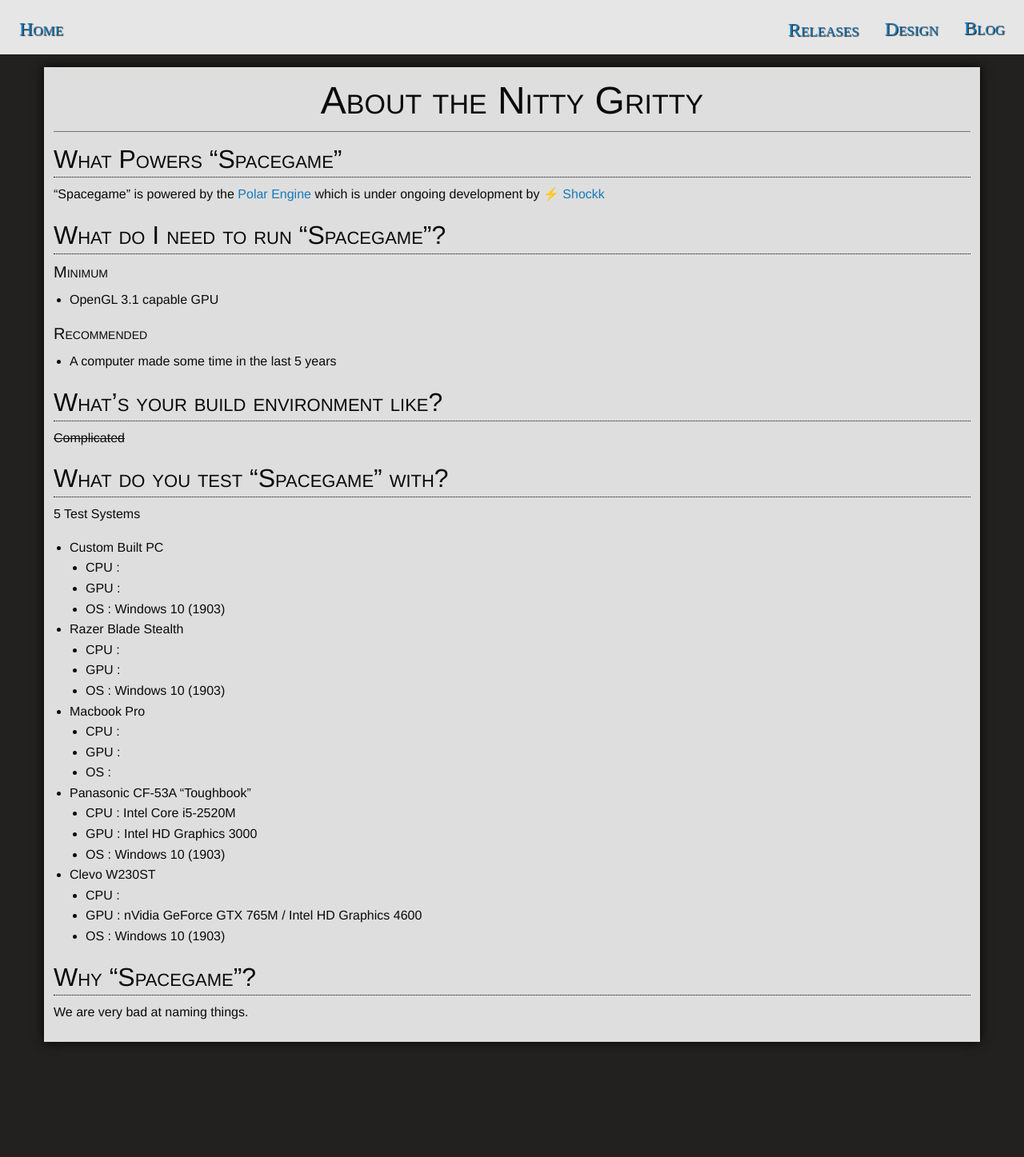
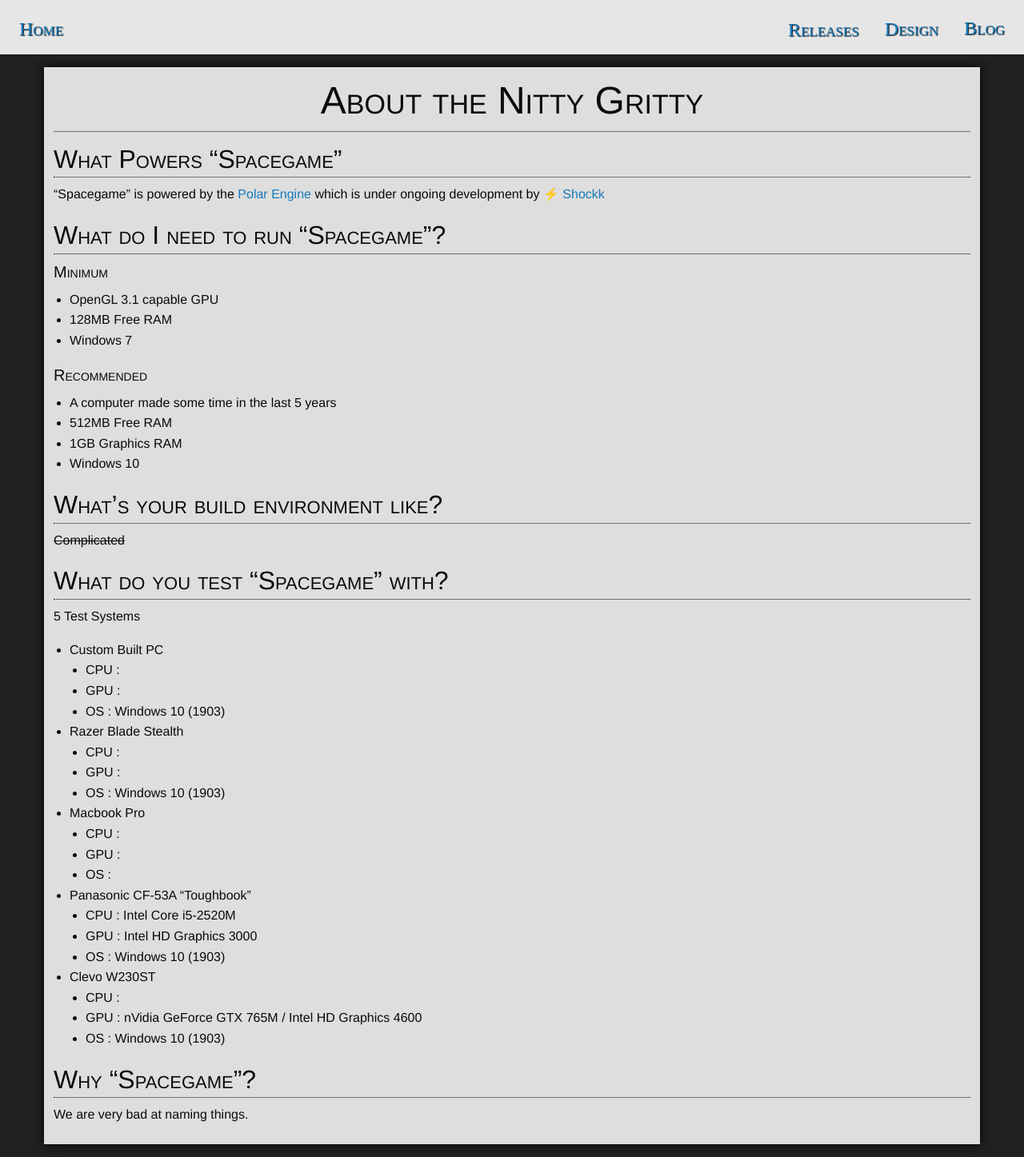
Before and after one commit to ori-sky/polar-space, a Jekyll site: the page built from designs/about.md, in a window 1280 px wide. Shown: the whole page at 80% size. Built offline with Jekyll 4.4.1, drawn with Linux system fonts in a browser that asks for light colours; nearby versions of some CDN libraries; some web fonts are replaced; our own code applies the rules of GitHub Pages for plain Markdown files; library files that are not in the unit come from our copies; before the commit the page ends 1319 px from its top, so only the background shows below that.

Commit message:
Update about.md
Expanded system requirements

```diff
--- a/designs/about.md
+++ b/designs/about.md
@@ -13,12 +13,15 @@ title: About the Nitty Gritty
 ### Minimum
 
 - OpenGL 3.1 capable GPU
+- 128MB Free RAM
+- Windows 7
 
 ### Recommended
 
 - A computer made some time in the last 5 years
-
-
+- 512MB Free RAM
+- 1GB Graphics RAM
+- Windows 10
 
 # What's your build environment like?
 
```
